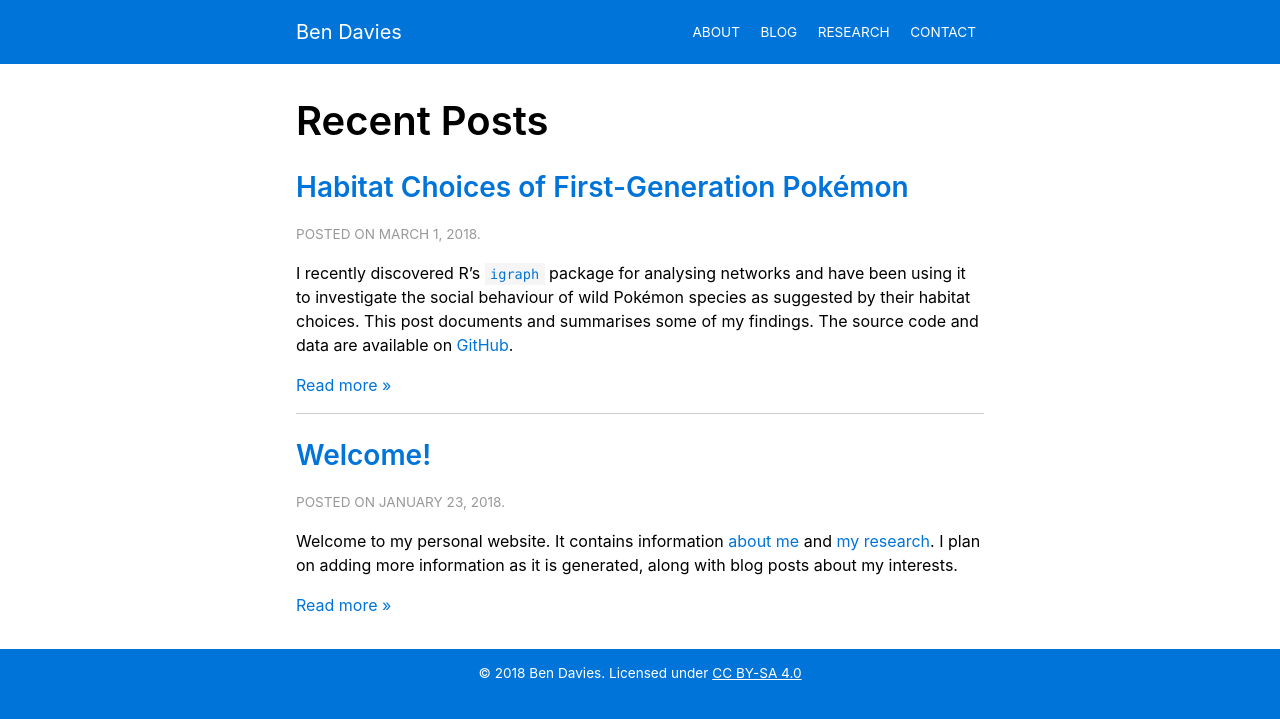
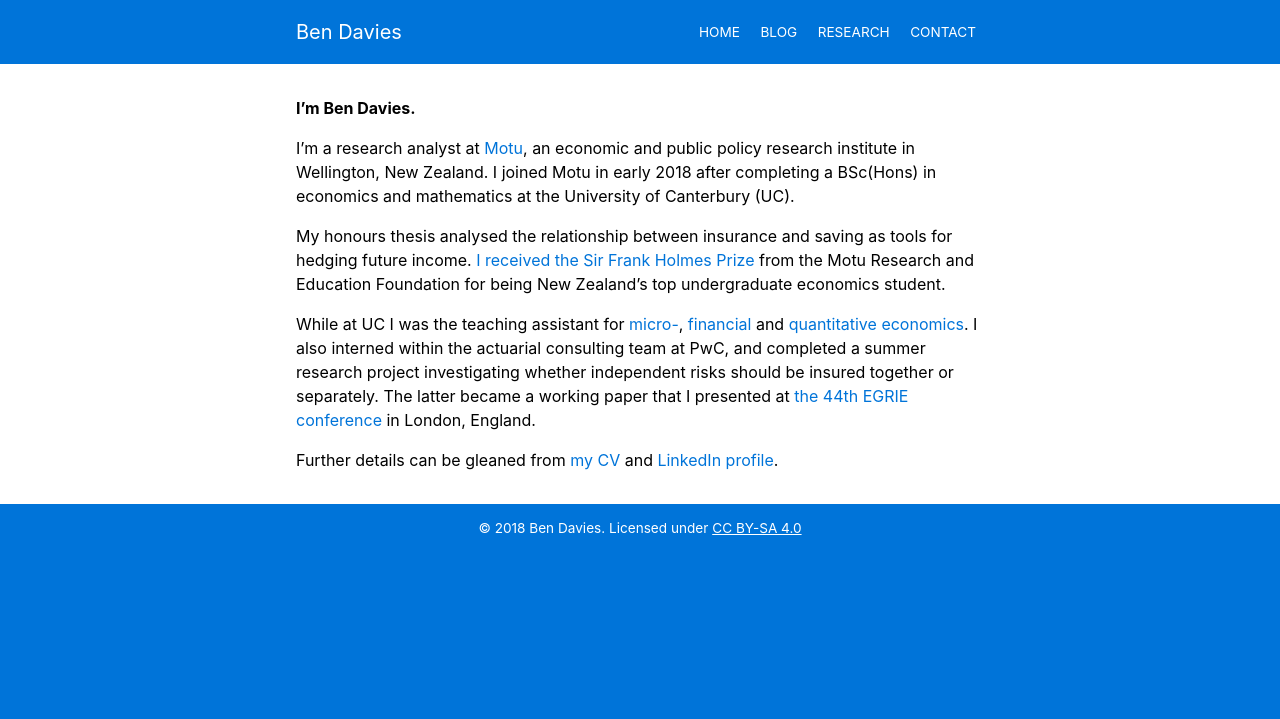
Before and after one commit to bldavies/bldavies.github.io, a Jekyll site: the page built from _pages/index.md, in a window 1280 px wide. Shown: the top 719 px of the page. Built offline with Jekyll 4.4.1, drawn with Linux system fonts in a browser that asks for light colours.

Commit message:
Remove post feed from homepage

```diff
--- a/_includes/header.html
+++ b/_includes/header.html
@@ -1,6 +1,6 @@
 <a class="title" href="/">{{ site.title }}</a>
 <nav>
-  <a href="/about">About</a>
+  <a href="/">Home</a>
   <a href="/blog">Blog</a>
   <a href="/research">Research</a>
   <a href="mailto:{{ site.email }}">Contact</a>
--- a/_pages/index.html
+++ /dev/null
@@ -1,17 +0,0 @@
----
-permalink: /
-layout: default
----
-
-<h1>Recent Posts</h1>
-
-<ul class="post-feed">
-{% for post in site.posts limit:5 %}
-  <li>
-    <h2><a href="{{ post.url }}">{{ post.title }}</a></h2>
-    <time>Posted on {{ post.date | date: "%B %e, %Y" }}.</time>
-    {{ post.excerpt }}
-    <p><a href="{{ post.url }}">Read more &raquo;</a></p>
-  </li>
-{% endfor %}
-</ul>
--- a/_pages/about.md
+++ b/_pages/index.md
@@ -1,8 +1,9 @@
 ---
-permalink: /about
-title: About
+permalink: /
 layout: default
 ---
+
+**I'm Ben Davies.**
 
 I'm a research analyst at [Motu](http://motu.nz), an economic and public policy research institute in Wellington, New Zealand.
 I joined Motu in early 2018 after completing a BSc(Hons) in economics and mathematics at the University of Canterbury (UC).
--- a/style.scss
+++ b/style.scss
@@ -113,22 +113,13 @@ body {
     text-transform: uppercase;
   }
 
-  .post-feed,
   .post-list {
     list-style: none;
     padding: 0;
-  }
 
-  .post-feed li {
-    border-bottom: 1px solid #cccccc;
-
-    &:last-child {
-      border: none;
+    time {
+      margin-left: 0.5rem;
     }
-  }
-
-  .post-list time {
-    margin-left: 0.5rem;
   }
 }
 
```
